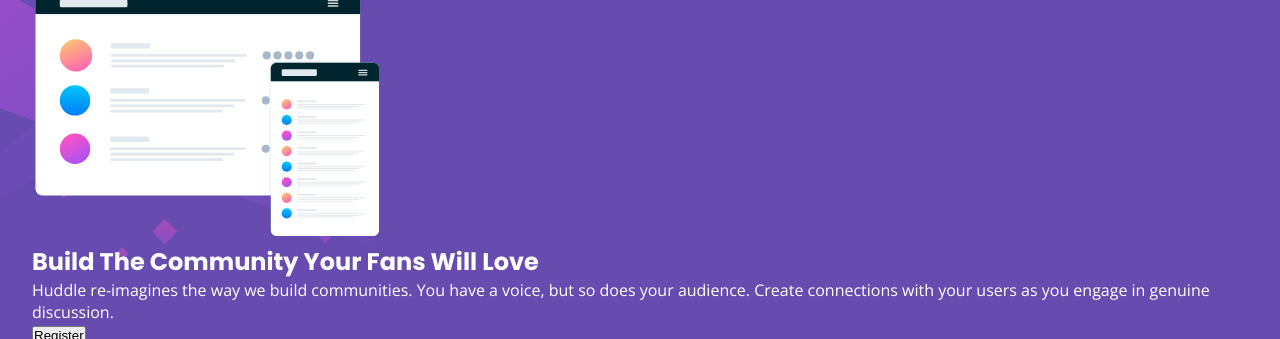
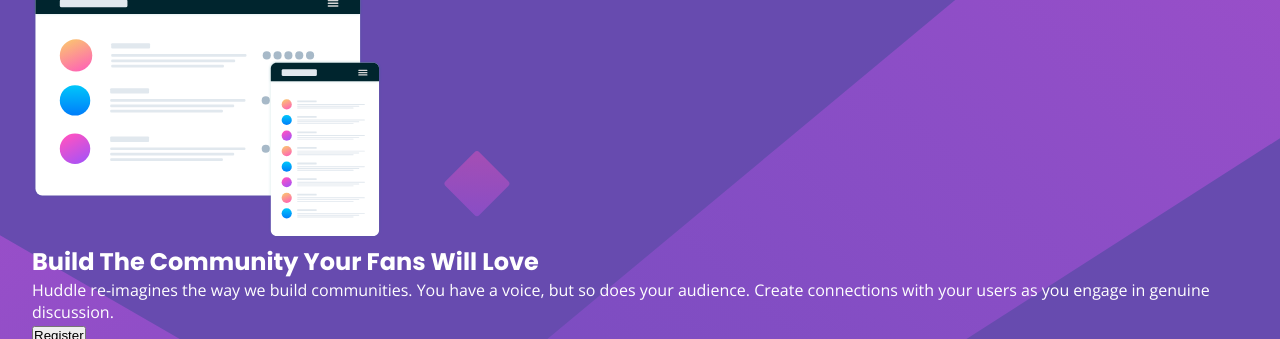
Before and after one commit to crsaele/huddle-landing-page-with-single-introductory-section-master, a plain HTML site: page index.html in a window 1280 px wide. Shown: the part 113-452 px from the top of the page. Drawn offline with nearby package versions, Linux system fonts and the light colour scheme.

Commit message:
background-size cover property typo

```diff
--- a/style.css
+++ b/style.css
@@ -17,7 +17,7 @@
 body {
   background-image: url("images/bg-mobile.svg");
   background-repeat: no-repeat;
-  background-size: covergi;
+  background-size: cover;
   min-height: 100vh;
   background-color: var(--violet);
   color: var(--white);
```
